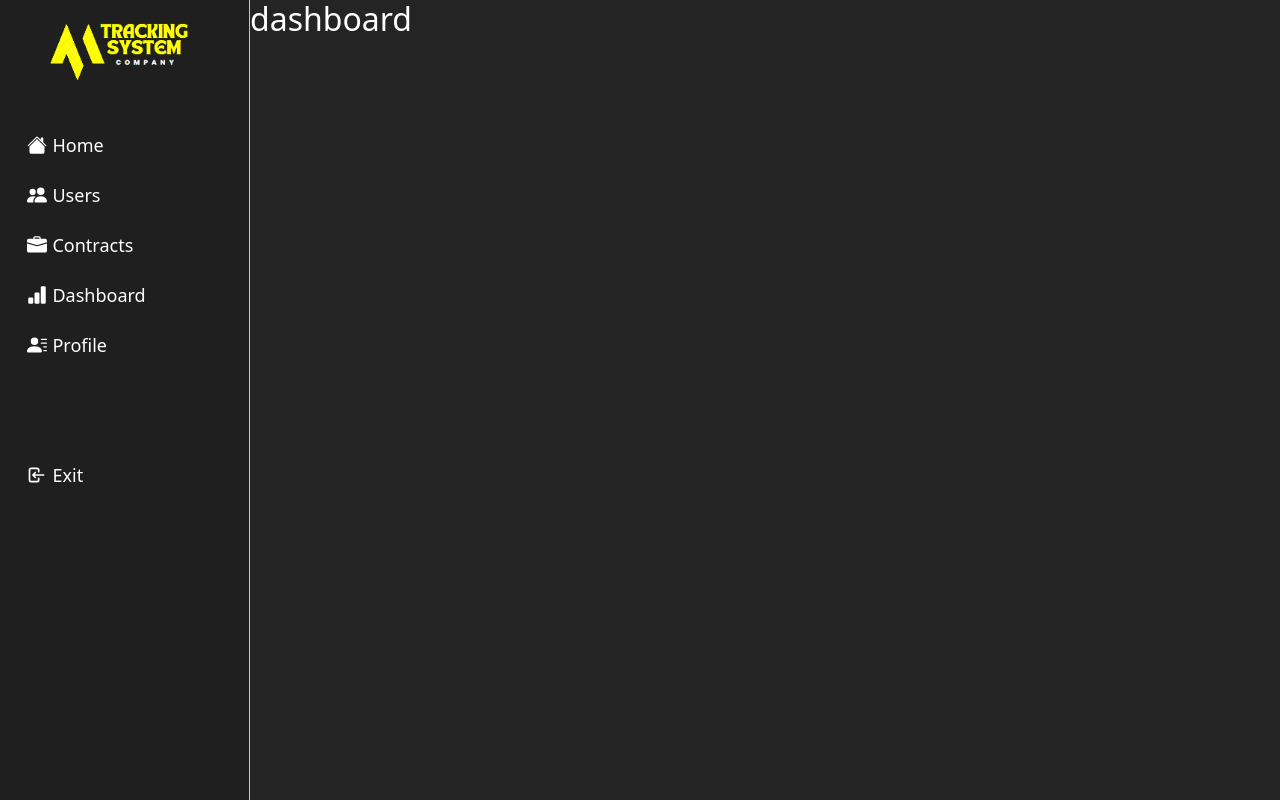
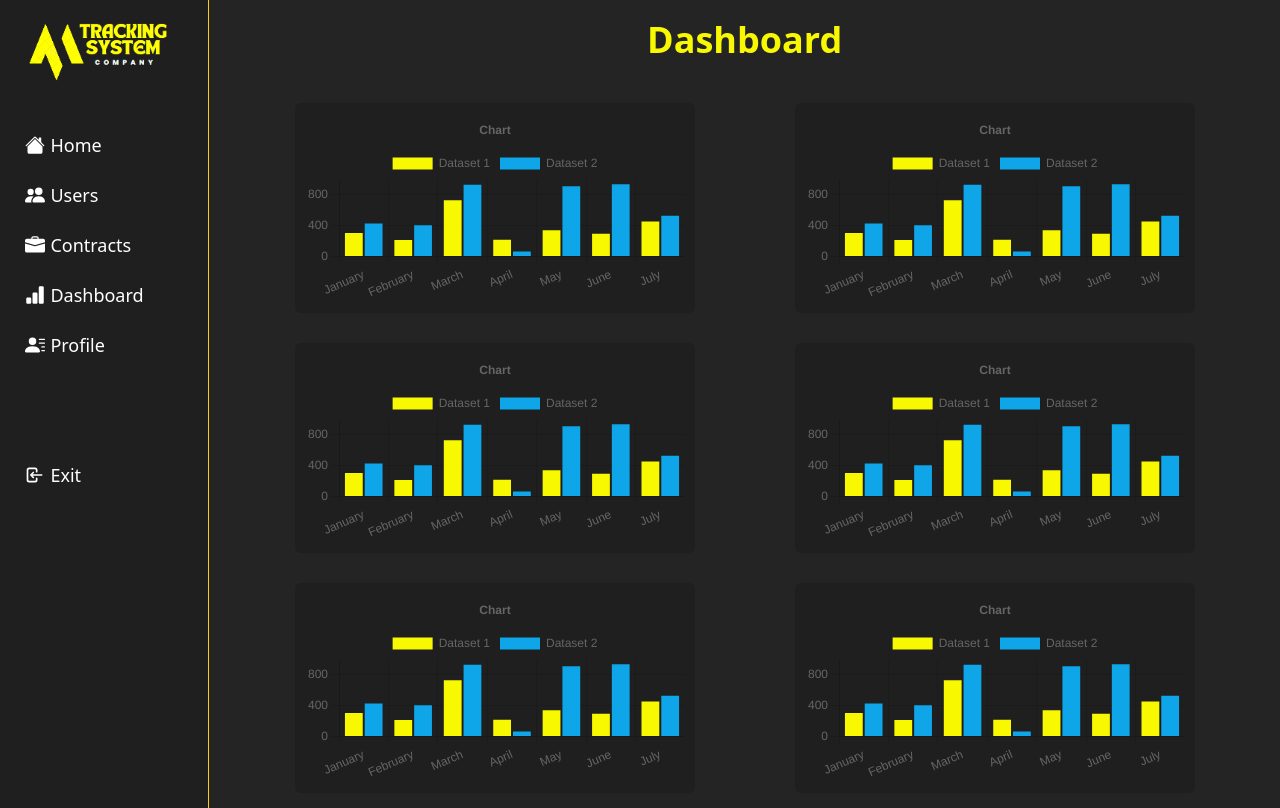
Before and after one commit to felipeluis223/trackingSystem, a React (Create React App) app: page /home/dashboard in a window 1280 px wide. Built offline with nearby package versions, Linux system fonts and the light colour scheme.

Commit message:
dashboard

```diff
--- a/package.json
+++ b/package.json
@@ -8,10 +8,12 @@
     "@testing-library/react": "^13.4.0",
     "@testing-library/user-event": "^13.5.0",
     "bootstrap": "^5.2.3",
+    "chart.js": "^4.2.0",
     "lottie-web": "^5.10.2",
     "react": "^18.2.0",
     "react-alert": "^7.0.3",
     "react-bootstrap": "^2.7.0",
+    "react-chartjs-2": "^5.2.0",
     "react-dom": "^18.2.0",
     "react-icons": "^4.7.1",
     "react-lottie": "^1.2.3",
@@ -47,6 +49,7 @@
     ]
   },
   "devDependencies": {
+    "faker": "^5.5.3",
     "tailwindcss": "^3.2.4"
   }
 }
--- a/src/Template/index.js
+++ b/src/Template/index.js
@@ -12,10 +12,14 @@ function Home(){
     const dispatch = useDispatch();
     const navigate = useNavigate();
 
+    const handleProfile = () => navigate("profile");
+    const handleHome = () => navigate("welcome");
+    const handleDashboard = () => navigate("dashboard");
     const handleLogout = ()=> {
         dispatch(logoutUser())
         navigate("/");
     }
+
 
     return (
         <section className="w-full min-h-screen bg-[#242424] sm:flex sm:flex-row">
@@ -24,7 +28,10 @@ function Home(){
                     <img src={logo} className="w-[180px]" />
                 </div>
                 <div className="hidden sm:block sm:w-full sm:flex sm:flex-col sm:items-center sm:min-h-[400px] sm:cursor-pointer">
-                    <div className="w-[90%] h-[50px] flex flex-row items-center pl-[15px] text-[#ffffff] hover:text-[#0EA5E9] mt-[30px] hover:border-b-[1px] hover:border-sky-500 duration-100 ">
+                    <div
+                        className="w-[90%] h-[50px] flex flex-row items-center pl-[15px] text-[#ffffff] hover:text-[#0EA5E9] mt-[30px] hover:border-b-[1px] hover:border-sky-500 duration-100 "
+                        onClick={handleHome}
+                    >
                         <BsFillHouseFill style={{fontSize: 20, marginRight: 5}} />
                         <span className="text-lg">Home</span>
                     </div>
@@ -39,12 +46,18 @@ function Home(){
                         <span className="text-lg">Contracts</span>
                     </div>
 
-                    <div className="w-[90%] h-[50px] flex flex-row items-center pl-[15px] text-[#ffffff] hover:text-[#0EA5E9] hover:border-b-[1px] hover:border-sky-500 duration-100 ">
+                    <div
+                        className="w-[90%] h-[50px] flex flex-row items-center pl-[15px] text-[#ffffff] hover:text-[#0EA5E9] hover:border-b-[1px] hover:border-sky-500 duration-100 "
+                        onClick={handleDashboard}
+                    >
                         <BsBarChartFill style={{fontSize: 20, marginRight: 5}} />
                         <span className="text-lg">Dashboard</span>
                     </div>
 
-                    <div className="w-[90%] h-[50px] flex flex-row items-center pl-[15px] text-[#ffffff] hover:text-[#0EA5E9] hover:border-b-[1px] hover:border-sky-500 duration-100 ">
+                    <div
+                        className="w-[90%] h-[50px] flex flex-row items-center pl-[15px] text-[#ffffff] hover:text-[#0EA5E9] hover:border-b-[1px] hover:border-sky-500 duration-100 "
+                        onClick={handleProfile}
+                    >
                         <BsFillPersonLinesFill style={{fontSize: 20, marginRight: 5}} />
                         <span className="text-lg">Profile</span>
                     </div>
--- a/src/components/Dashboard/index.js
+++ b/src/components/Dashboard/index.js
@@ -1,5 +1,88 @@
+import {
+    Chart as ChartJS,
+    CategoryScale,
+    LinearScale,
+    BarElement,
+    Title,
+    Tooltip,
+    Legend,
+  } from 'chart.js';
+import { Bar, } from 'react-chartjs-2';
+
+import * as faker from 'faker';
+
+ChartJS.register(
+    CategoryScale,
+    LinearScale,
+    BarElement,
+    Title,
+    Tooltip,
+    Legend
+  );
+
+
+export const options = {
+  responsive: true,
+  plugins: {
+    legend: {
+      position: 'top',
+    },
+    title: {
+      display: true,
+      text: 'Chart',
+    },
+
+  },
+};
+const labels = ['January', 'February', 'March', 'April', 'May', 'June', 'July'];
+
+export const data = {
+    labels,
+    datasets: [
+      {
+        label: 'Dataset 1',
+        data: labels.map(() => faker.datatype.number({ min: 0, max: 1000 })),
+        backgroundColor: "#ffff00f7",
+      },
+      {
+        label: 'Dataset 2',
+        data: labels.map(() => faker.datatype.number({ min: 0, max: 1000 })),
+        backgroundColor: "#0EA5E9",
+      },
+    ],
+  };
+
 function Dashboard(){
-    return <h2 className="text-[white]">dashboard</h2>
+    return (
+        <section className="w-full min-h-[400px] flex flex-wrap justify-evenly">
+            <h1 className="w-full h-[80px] text-4xl text-[#ffff00f7] flex justify-center items-center font-bold">Dashboard</h1>
+
+            <div className="w-[400px] max-h-[300px] m-[15px] bg-[#1f1f1f] p-[10px] rounded-md">
+                <Bar options={options} data={data} />
+            </div>
+
+            <div className="w-[400px] max-h-[300px] m-[15px] bg-[#1f1f1f] p-[10px] rounded-md">
+                <Bar options={options} data={data} />
+            </div>
+
+            <div className="w-[400px] max-h-[300px] m-[15px] bg-[#1f1f1f] p-[10px] rounded-md">
+                <Bar options={options} data={data} />
+            </div>
+
+            <div className="w-[400px] max-h-[300px] m-[15px] bg-[#1f1f1f] p-[10px] rounded-md">
+                <Bar options={options} data={data} />
+            </div>
+
+            <div className="w-[400px] max-h-[300px] m-[15px] bg-[#1f1f1f] p-[10px] rounded-md">
+                <Bar options={options} data={data} />
+            </div>
+
+            <div className="w-[400px] max-h-[300px] m-[15px] bg-[#1f1f1f] p-[10px] rounded-md">
+                <Bar options={options} data={data} />
+            </div>
+
+        </section>
+    )
 }
 
 export default Dashboard;
--- a/src/components/Home/posts.js
+++ /dev/null
@@ -1,5 +0,0 @@
-export const postsCompanies = [
-    {
-        companyName: ""
-    }
-]
```
Also changed, not shown: 1 other file (tests, documents, lock files or other folders).
